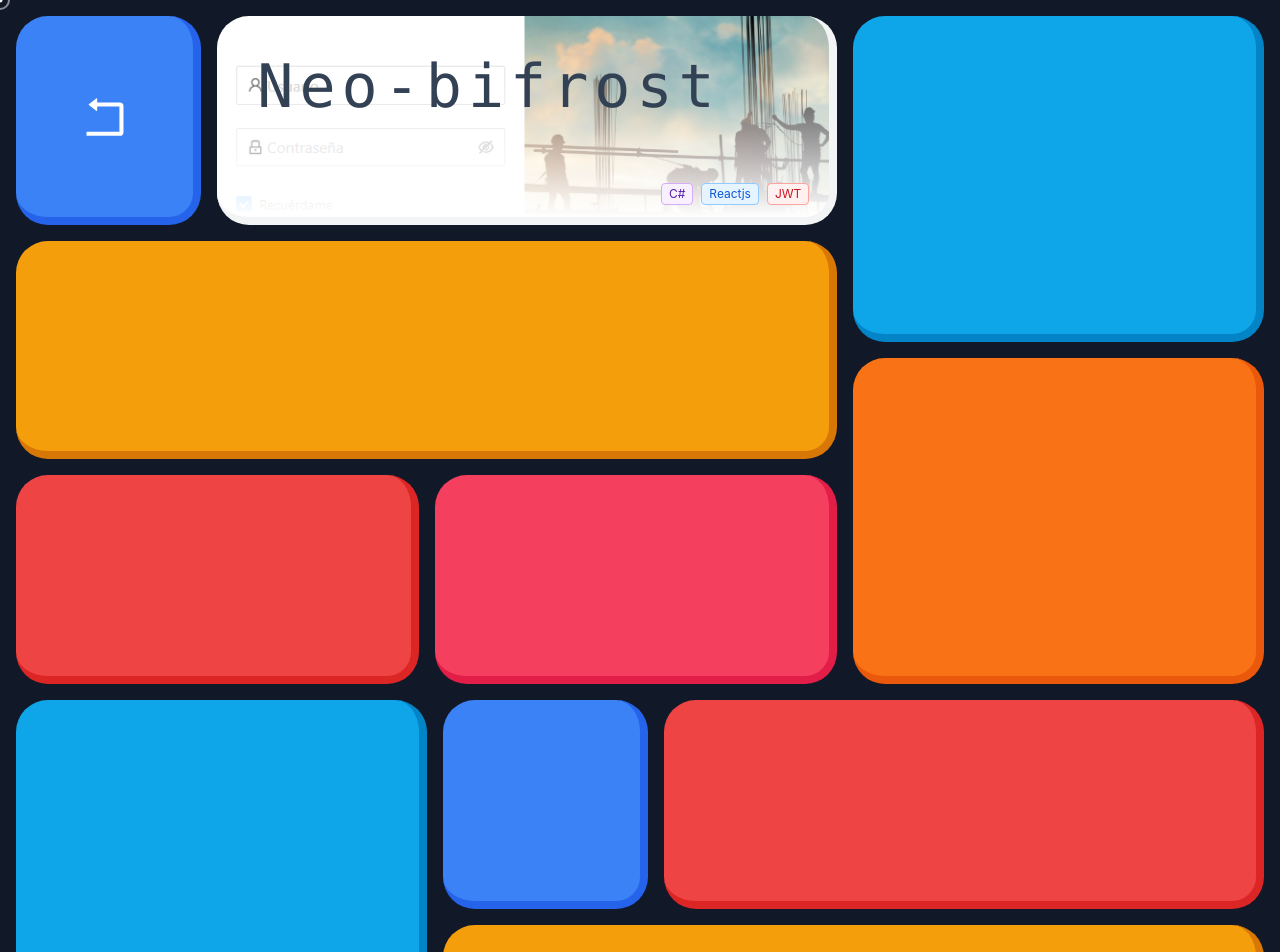
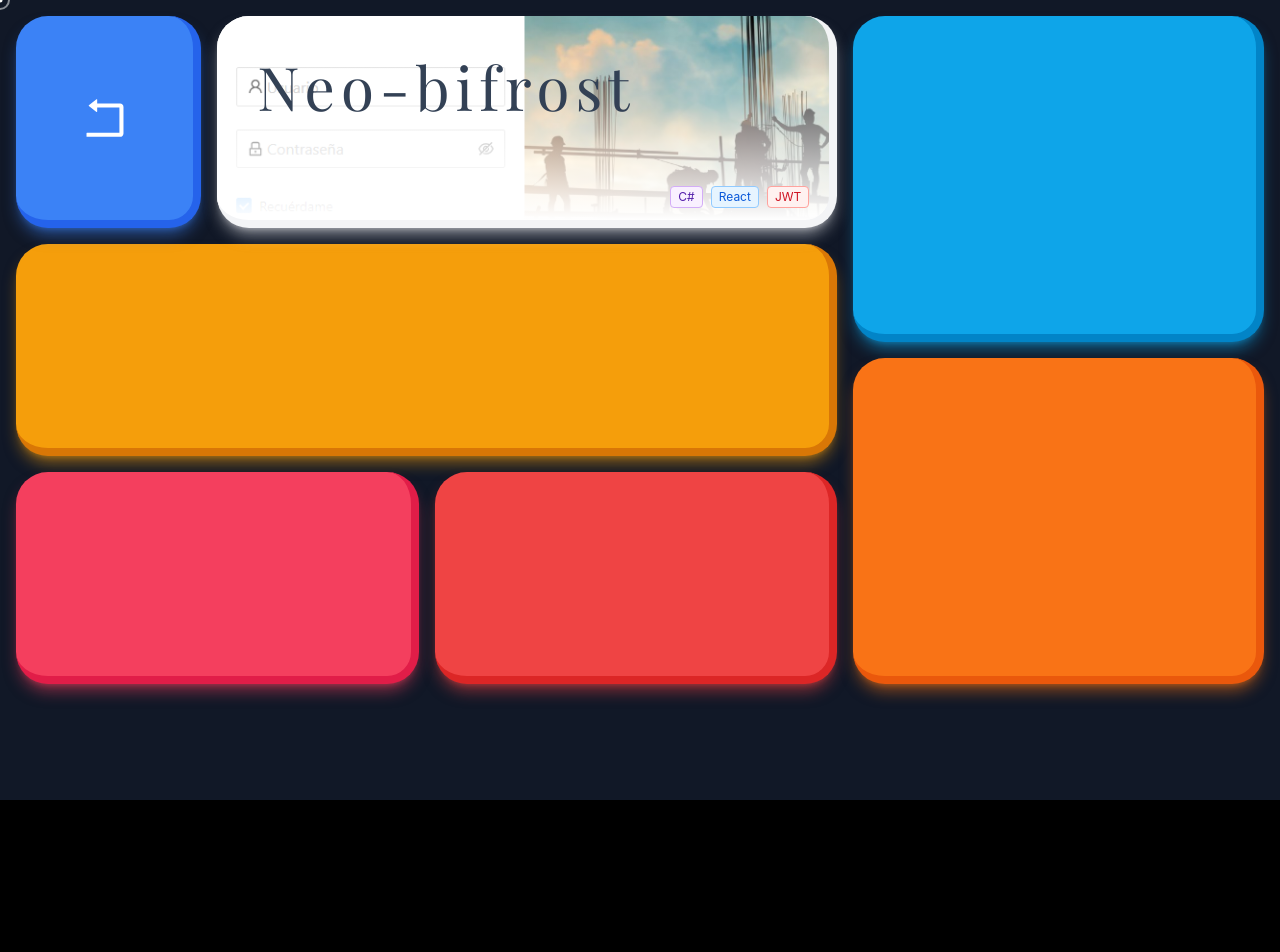
Before and after one commit to jaime-hndz/jportfolio, a React (Vite) app: page /projects in a window 1280 px wide. Shown: the top 952 px of the page. After the commit the page ends 800 px from the top, so only its background shows below. Built offline with nearby package versions, Linux system fonts and the light colour scheme; a web font is replaced by a local one.

Commit message:
add dynamic bento

```diff
--- /dev/null
+++ b/src/components/Bento/BentoGoBack.jsx
@@ -0,0 +1,16 @@
+import { RollbackOutlined } from "@ant-design/icons";
+import { useNavigate } from "react-router-dom";
+import { RowCol } from "./RowCol";
+
+export const BentoGoBack = () => {
+  const navigate = useNavigate();
+  return (
+    <RowCol
+      onClick={() => navigate(-1)}
+      className={`left flex items-center justify-center relative`}
+      color="blue"
+    >
+      <RollbackOutlined className={"text-5xl text-white"} />
+    </RowCol>
+  );
+};
--- /dev/null
+++ b/src/components/Bento/BentoModal.jsx
@@ -0,0 +1,56 @@
+import React, { useState } from "react";
+import { Carousel, Modal } from "antd";
+const BentoModal = ({ component: TriggerComponent, images, title, text }) => {
+  const carouselRef = React.createRef();
+
+  const [isModalOpen, setIsModalOpen] = useState(false);
+  const showModal = () => {
+    setIsModalOpen(true);
+  };
+  const handleOk = () => {
+    setIsModalOpen(false);
+  };
+  const handleCancel = () => {
+    setIsModalOpen(false);
+  };
+
+  return (
+    <>
+      {TriggerComponent && (
+        <TriggerComponent.type
+          {...TriggerComponent.props}
+          onClick={showModal}
+        />
+      )}
+      <Modal
+        className="text-white"
+        footer={null}
+        cancelButtonProps={false}
+        title={
+          <div className="text-2xl font-bold tracking-widest">{title}</div>
+        }
+        open={isModalOpen}
+        onOk={handleOk}
+        onCancel={handleCancel}
+        width={1000}
+      >
+        <div className="text-white  flex">
+          <div className=" p-10 flex flex-col gap-10">
+            {text}
+          </div>
+          <Carousel className="w-96 h-96" ref={carouselRef}>
+            {images.map(i =>             <div
+              key={i}
+              onClick={() => {
+                carouselRef.current.next();
+              }}
+            >
+              <div className={`w-96 h-96 bg-contain bg-no-repeat bg-center m-auto bg-[url('/src/resources/${i}')]`}></div>
+            </div>)}
+          </Carousel>
+        </div>
+      </Modal>
+    </>
+  );
+};
+export default BentoModal;
--- /dev/null
+++ b/src/components/Bento/Column.jsx
@@ -0,0 +1,3 @@
+export const Column = ({ className, children }) => (
+  <div className={`col-${className}`}>{children}</div>
+);
--- /dev/null
+++ b/src/components/Bento/CustomTags.jsx
@@ -0,0 +1,22 @@
+import { Tag } from "antd";
+const CustomTag = ({ id }) => {
+    const names = {
+      csharp: "C#",
+      react: "React",
+      jwt: "JWT",
+    };
+
+    const colors = {
+      csharp: "purple",
+      react: "blue",
+      jwt: "red",
+    };
+    return <Tag color={colors[id]}>{names[id]}</Tag>;
+  };
+export const Tags = ({ tags }) => (
+    <div className="absolute bottom-3 right-3">
+      {tags.map((t) => (
+        <CustomTag key={t} id={t} />
+      ))}
+    </div>
+  );
--- /dev/null
+++ b/src/components/Bento/Row.jsx
@@ -0,0 +1,3 @@
+export const Row = ({ className, children }) => (
+  <div className={`row ${className}`}>{children}</div>
+);
--- /dev/null
+++ b/src/components/Bento/RowCol.jsx
@@ -0,0 +1,28 @@
+const effect =
+  "hover:translate-y-1 hover:translate-x-1 hover:ml-2 border-r-8 border-b-8 hover:border-none transition ease-in-out";
+
+export const RowCol = ({
+  className,
+  num = "",
+  children,
+  onClick,
+  color = "",
+}) => {
+  const colors = {
+    sky: ` bg-sky-500 border-sky-600 shadow-lg shadow-sky-500/50`,
+    amber: ` bg-amber-500 border-amber-600 shadow-lg shadow-amber-500/50`,
+    red: ` bg-red-500 border-red-600 shadow-lg shadow-red-500/50`,
+    rose: ` bg-rose-500 border-rose-600 shadow-lg shadow-rose-500/50`,
+    orange: ` bg-orange-500 border-orange-600 shadow-lg shadow-orange-500/50`,
+    gray: ` bg-gray-100 border-gray-100 shadow-lg shadow-gray-100/50`,
+    blue: ` bg-blue-500 border-blue-600 shadow-lg shadow-blue-500/50`,
+  };
+  return (
+    <div
+      onClick={onClick}
+      className={`row-col${num} ${effect}  ${className} ${colors[color]}`}
+    >
+      {children}
+    </div>
+  );
+};
--- a/src/components/bento-modal/BentoModal.jsx
+++ /dev/null
@@ -1,76 +0,0 @@
-import React, { useState } from "react";
-import { Carousel, Modal } from "antd";
-const BentoModal = ({ component: TriggerComponent }) => {
-  const carouselRef = React.createRef();
-
-  const [isModalOpen, setIsModalOpen] = useState(false);
-  const showModal = () => {
-    setIsModalOpen(true);
-  };
-  const handleOk = () => {
-    setIsModalOpen(false);
-  };
-  const handleCancel = () => {
-    setIsModalOpen(false);
-  };
-
-  return (
-    <>
-      {TriggerComponent && (
-        <TriggerComponent.type
-          {...TriggerComponent.props}
-          onClick={showModal}
-        />
-      )}
-      <Modal
-        className="text-white"
-        footer={null}
-        cancelButtonProps={false}
-        title={
-          <div className="text-2xl font-bold tracking-widest">Acerca de mí</div>
-        }
-        open={isModalOpen}
-        onOk={handleOk}
-        onCancel={handleCancel}
-        width={1000}
-      >
-        <div className="text-white  flex">
-          <div className="w-1/2 p-10 flex flex-col gap-10">
-            <div>
-              My name is Jaime Hernández, I am a software developer 👨🏽‍💻 graduated
-              from Instituto Tecnológico de Las Américas (Dominican Republic).
-            </div>
-            <div>
-              I know the basics of C++, C#, JavaScript, Php, Python, among
-              others. However, I have a lot to learn.
-            </div>
-            <div>
-              I am currently working as a fullstack developer with React ⚛️ and
-              C#. My goal for now is to learn the MERN stack 🚀
-            </div>
-            <div>
-              I am also interested in learning about machine learning🤖.
-            </div>
-          </div>
-          <Carousel className="w-96 h-96" ref={carouselRef}>
-            <div
-              onClick={() => {
-                carouselRef.current.next();
-              }}
-            >
-              <div className="w-96 h-96 bg-contain bg-no-repeat bg-center m-auto bg-[url('/src/resources/neo-bifrost2.gif')]"></div>
-            </div>
-            <div
-              onClick={() => {
-                carouselRef.current.next();
-              }}
-            >
-              <div className=" w-96 h-96 bg-contain bg-no-repeat bg-center m-auto bg-[url('/src/resources/neo-bifrost1.png')]"></div>
-            </div>
-          </Carousel>
-        </div>
-      </Modal>
-    </>
-  );
-};
-export default BentoModal;
--- a/src/screens/ProjectsScreen.jsx
+++ b/src/screens/ProjectsScreen.jsx
@@ -1,71 +1,80 @@
-import { RollbackOutlined } from "@ant-design/icons";
-import { useNavigate } from "react-router-dom";
 import { useEffect } from "react";
-import BentoModal from "../components/bento-modal/BentoModal";
-import { Tag } from "antd";
+import BentoModal from "../components/bento/BentoModal";
+import { BentoGoBack } from "../components/Bento/BentoGoBack";
+import { Row } from "../components/Bento/Row";
+import { Column } from "../components/Bento/Column";
+import { RowCol } from "../components/Bento/RowCol";
+import { Tags } from "../components/Bento/CustomTags";
 
-const effect = "hover:translate-y-1 hover:translate-x-1 border-r-8 border-b-8 hover:border-none"
 export const ProjectsScreen = () => {
-  const navigate = useNavigate();
+  useEffect(() => window.scrollTo(0, 0), []);
 
-  useEffect(() => window.scrollTo(0, 0), [])
   return (
-    <div className={`bg-gray-900`}>
-      <div className={`flex items-center justify-center `}>
-        <div className={`container`}>
-          <div className={`col-left`}>
-            <div className={`row row1`}>
-              <div
-                onClick={() => navigate(-1)}
-                className={`row-col left bg-blue-500 flex items-center justify-center relative ${effect} border-blue-600`}
-              >
-                <RollbackOutlined className={`text-5xl text-white`} />
-              </div>
-              <BentoModal component={<div className={`row-col2 image ${effect} border-gray-100 p-10 relative`}>
-                <div className="text-6xl text-slate-700 tracking-widest text-2xl font-consolas ">Neo-bifrost</div>
-                <div className="absolute bottom-3 right-3">
-                  <Tag color="purple">C#</Tag>
-                  <Tag color="blue">Reactjs</Tag>
-                  <Tag color="red">JWT</Tag>
-
-
-                </div>
-              </div>} />
-
-            </div>
-            <div className={`row row2 bg-amber-500 ${effect} border-amber-600`}></div>
-            <div className={`row row3`}>
-              <div className={`row-col left bg-red-500 ${effect} border-red-600`}></div>
-              <div className={`row-col right bg-rose-500 ${effect} border-rose-600`}></div>
-            </div>
-          </div>
-          <div className={`col-right`}>
-            <div className={`row top bg-sky-500 ${effect} border-sky-600`}></div>
-            <div className={`row botto bg-orange-500 ${effect} border-orange-600`}></div>
-          </div>
-        </div>
-      </div>
-      <div className={`flex items-center justify-center -translate-y-4 `}>
-        <div className={`container`}>
-        <div className={`col-right`}>
-            <div className={`row top bg-sky-500 ${effect} border-sky-600`}></div>
-            <div className={`row botto bg-orange-500 ${effect} border-orange-600`}></div>
-          </div>
-          <div className={`col-left`}>
-            <div className={`row row1`}>
-              <div
-                className={`row-col left bg-blue-500 flex items-center justify-center relative ${effect} border-blue-600`}
-              >
-              </div>
-              <div className={`row-col2 right bg-red-500 ${effect} border-red-600`}></div>
-            </div>
-            <div className={`row row2 bg-amber-500 ${effect} border-amber-600`}></div>
-            <div className={`row row3`}>
-              <div className={`row-col left bg-red-500 ${effect} border-red-600`}></div>
-              <div className={`row-col right bg-rose-500 ${effect} border-rose-600`}></div>
-            </div>
-          </div>
-
+    <div className="bg-gray-900 transtion ease-in-out h-screen">
+      <div className="flex items-center justify-center">
+        <div className="container">
+          <Column className="left">
+            <Row className="row1">
+              <BentoGoBack />
+              <BentoModal
+                title={"Neo-bifrost"}
+                text={
+                  <>
+                    <p>
+                      El sistema utiliza una API para gestionar la autenticación
+                      mediante JWT (JSON Web Tokens) firmados con llaves
+                      criptográficas asincrónicas. Los usuarios inician sesión a
+                      través de un frontend, donde las credenciales son
+                      validadas por la API utilizando un repositorio que
+                      gestiona los datos de usuarios y estaciones. Si las
+                      credenciales son correctas, se genera un JWT firmado con
+                      una llave privada que contiene información del usuario,
+                      permisos y un tiempo de expiración.
+                    </p>
+                    <p>
+                      Las aplicaciones que consumen la API, como
+                      Sinewave-drawer, verifican los JWT usando la llave
+                      pública, asegurando que los tokens sean genuinos y no
+                      hayan expirado. Los tokens vencen después de un tiempo
+                      establecido y, para obtener uno nuevo, el usuario debe
+                      usar un token de actualización o autenticarse nuevamente.
+                      El sistema sigue el patrón repositorio para separar la
+                      lógica de datos y negocio, lo que facilita su
+                      mantenimiento y escalabilidad.
+                    </p>
+                  </>
+                }
+                images={["neo-bifrost2.gif", "neo-bifrost1.png"]}
+                component={
+                  <RowCol
+                    num={2}
+                    className={"image p-10 relative"}
+                    color="gray"
+                  >
+                    <div className="text-6xl text-slate-700 tracking-widest text-2xl pepe ">
+                      Neo-bifrost
+                    </div>
+                    <Tags tags={["csharp", "react", "jwt"]} />
+                  </RowCol>
+                }
+              />
+            </Row>
+            <Row className={`row3`}>
+              <RowCol className={`left`} color={"amber"} />
+            </Row>
+            <Row className="row3">
+              <RowCol className={`left`} color={"rose"} />
+              <RowCol className={`right`} color={"red"} />
+            </Row>
+          </Column>
+          <Column className="right">
+            <Row className={`row3`}>
+              <RowCol color={"sky"} />
+            </Row>
+            <Row className={`row3`}>
+              <RowCol color={"orange"} />
+            </Row>
+          </Column>
         </div>
       </div>
     </div>
--- a/src/styles/base.css
+++ b/src/styles/base.css
@@ -4,6 +4,7 @@
 body{
   cursor: none !important;
   font-family: "Open Sans", sans-serif;
+  background-color: black;
 }
 
 .pepe{
```
